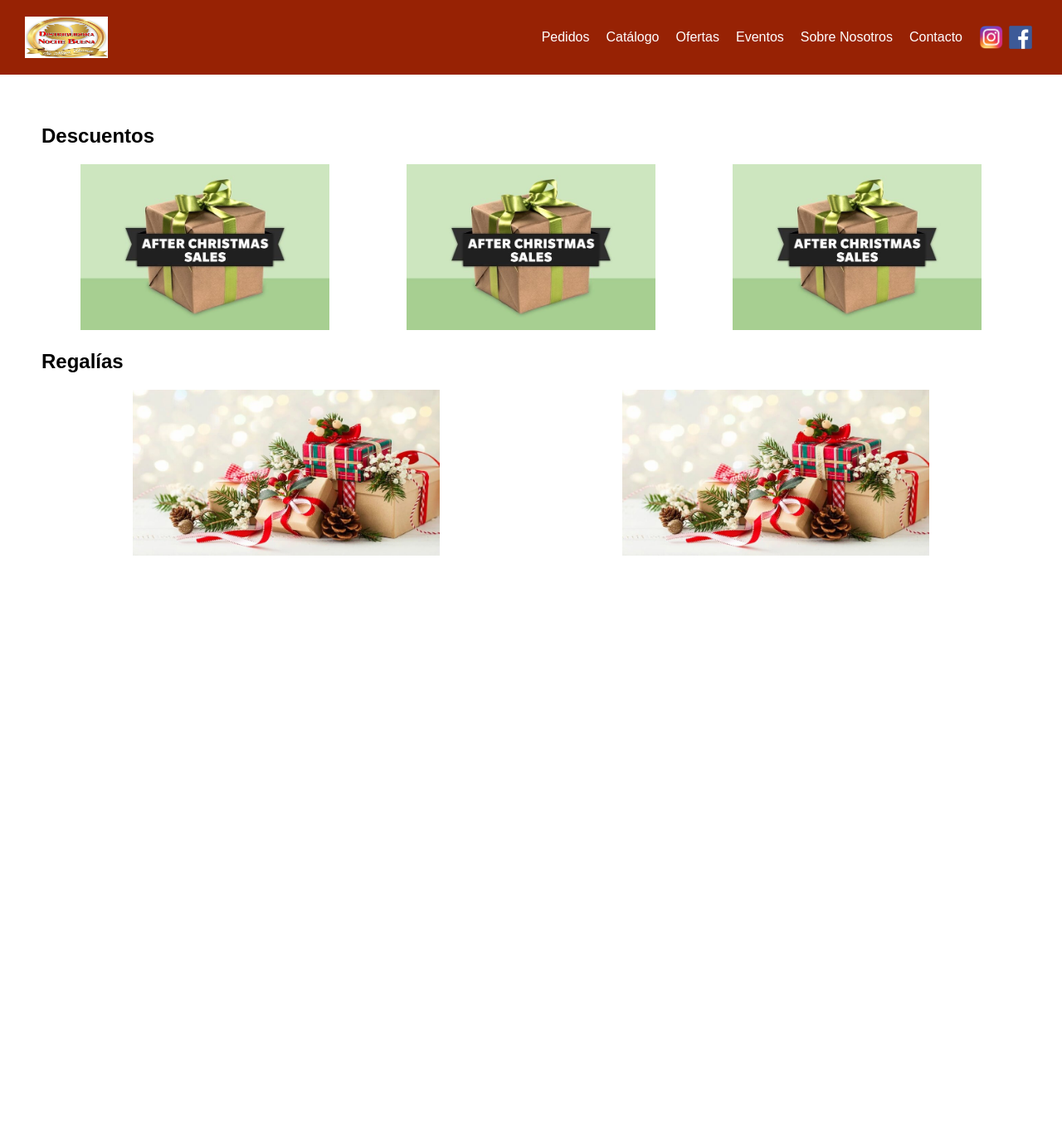
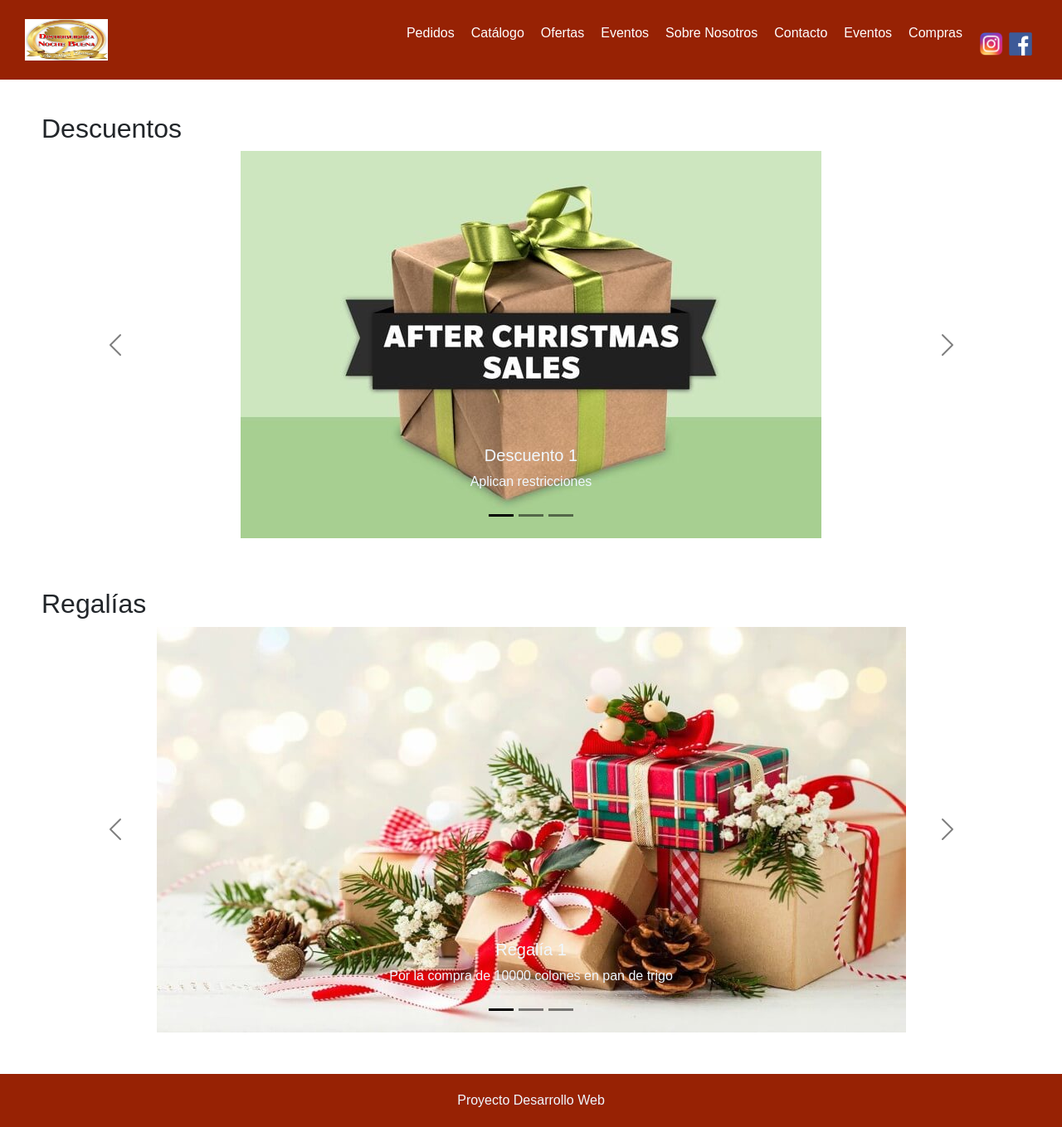
Before and after one commit to MikeZ184/PROYECTO_AMBWEB, a PHP site: page /html/ofertas.html in a window 1280 px wide. Shown: the whole page at 83% size. Before the commit the page ends 670 px from the top, so only its background shows below. Run offline with PHP 8.4, Linux system fonts and the light colour scheme.

Commit message:
Bootstrap a Ofertas
Se arregla detalle minimo en Contacto, y se le agrega bootstrap a Ofertas

```diff
--- a/css/ofertas.css
+++ b/css/ofertas.css
@@ -98,6 +98,7 @@
 
   display: flex;
   flex-direction: column;
+  margin-top: 60px;
 
 }
 
@@ -114,3 +115,31 @@
   height: 200px;
 
 }
+
+.carousel-inner {
+  display: grid;
+  justify-content: center;
+
+}
+
+.carousel-item img {
+  width: 400px;
+  height: auto;
+}
+
+.carousel-caption h5, p{
+
+  color: aliceblue;
+
+}
+
+.footer{
+
+  padding: 20px;
+  margin-top: 50px;
+  background-color: #972204;
+  display: flex;
+  justify-content: center;
+  color: aliceblue;
+
+}
--- a/html/contacto.html
+++ b/html/contacto.html
@@ -17,9 +17,7 @@
           <li class="navbar-item"><a href="catalogo.html">Catálogo</a></li>
           <li class="navbar-item"><a href="ofertas.html">Ofertas</a></li>
           <li class="navbar-item"><a href="eventos.html">Eventos</a></li>
-          <li class="navbar-item">
-            <a href="acercade.html">Sobre Nosotros</a>
-          </li>
+          <li class="navbar-item"><a href="acercade.html">Sobre Nosotros</a></li>
           <li class="navbar-item"><a href="contacto.html">Contacto</a></li>
           <li class="navbar-item"><a href="eventos.html">Eventos</a></li>
           <li class="navbar-item"><a href="contacto.html">Compras</a></li>
--- a/html/ofertas.html
+++ b/html/ofertas.html
@@ -3,22 +3,25 @@
   <head>
     <meta charset="UTF-8" />
     <title>Distribuidora Noche Buena</title>
-    <link rel="stylesheet" href="/PROYECTO_AMBWEB/css/ofertas.css" />
+    <link href="https://cdn.jsdelivr.net/npm/bootstrap@5.3.1/dist/css/bootstrap.min.css" rel="stylesheet" integrity="sha384-4bw+/aepP/YC94hEpVNVgiZdgIC5+VKNBQNGCHeKRQN+PtmoHDEXuppvnDJzQIu9" crossorigin="anonymous">
+    <link rel="stylesheet" href="../css/ofertas.css" />
   </head>
   <body>
     <header>
       <div class="logoimage">
-        <img src="/PROYECTO_AMBWEB/img/Logo Proyecto.jpg" alt="Logo Proyecto" />
+        <img src="../img/Logo Proyecto.jpg" alt="Logo Proyecto" />
       </div>
 
       <nav class="navbar">
         <ul class="navbar-list">
-          <li class="navbar-item"><a href="#">Pedidos</a></li>
-          <li class="navbar-item"><a href="#">Catálogo</a></li>
+          <li class="navbar-item"><a href="pedidos.html">Pedidos</a></li>
+          <li class="navbar-item"><a href="catalogo.html">Catálogo</a></li>
           <li class="navbar-item"><a href="ofertas.html">Ofertas</a></li>
-          <li class="navbar-item"><a href="#">Eventos</a></li>
-          <li class="navbar-item"><a href="#">Sobre Nosotros</a></li>
+          <li class="navbar-item"><a href="eventos.html">Eventos</a></li>
+          <li class="navbar-item"><a href="acercade.html">Sobre Nosotros</a></li>
           <li class="navbar-item"><a href="contacto.html">Contacto</a></li>
+          <li class="navbar-item"><a href="eventos.html">Eventos</a></li>
+          <li class="navbar-item"><a href="contacto.html">Compras</a></li>
         </ul>
 
         <div class="social-icons">
@@ -36,21 +39,103 @@
       <div class="descuentos">
         <h2>Descuentos</h2>
 
-        <div class="descimg">
+        <!-- <div class="descimg">
           <a href="#"><img src="../img/descuentos.jpg" alt="Descuentos" /></a>
           <a href="#"><img src="../img/descuentos.jpg" alt="Descuentos2" /></a>
           <a href="#"><img src="../img/descuentos.jpg" alt="Descuentos3" /></a>
+        </div> -->
+        <div id="carouselExampleDark" class="carousel carousel-dark slide">
+          <div class="carousel-indicators">
+            <button type="button" data-bs-target="#carouselExampleDark" data-bs-slide-to="0" class="active" aria-current="true" aria-label="Slide 1"></button>
+            <button type="button" data-bs-target="#carouselExampleDark" data-bs-slide-to="1" aria-label="Slide 2"></button>
+            <button type="button" data-bs-target="#carouselExampleDark" data-bs-slide-to="2" aria-label="Slide 3"></button>
+          </div>
+          <div class="carousel-inner">
+            <div class="carousel-item active" data-bs-interval="10000">
+              <img src="../img/descuentos.jpg" alt="Descuentos1" class="d-block w-100">
+              <div class="carousel-caption d-none d-md-block">
+                <h5>Descuento 1</h5>
+                <p>Aplican restricciones</p>
+              </div>
+            </div>
+            <div class="carousel-item" data-bs-interval="2000">
+              <img src="../img/descuentos.jpg" alt="Descuentos2" class="d-block w-100">
+              <div class="carousel-caption d-none d-md-block">
+                <h5>Descuento 2</h5>
+                <p>Solo de Lunes a Viernes</p>
+              </div>
+            </div>
+            <div class="carousel-item">
+              <img src="../img/descuentos.jpg" alt="Descuentos3" class="d-block w-100" >
+              <div class="carousel-caption d-none d-md-block">
+                <h5>Descuento 3</h5>
+                <p>Solo fines de semana</p>
+              </div>
+            </div>
+          </div>
+          <button class="carousel-control-prev" type="button" data-bs-target="#carouselExampleDark" data-bs-slide="prev">
+            <span class="carousel-control-prev-icon" aria-hidden="true"></span>
+            <span class="visually-hidden">Previous</span>
+          </button>
+          <button class="carousel-control-next" type="button" data-bs-target="#carouselExampleDark" data-bs-slide="next">
+            <span class="carousel-control-next-icon" aria-hidden="true"></span>
+            <span class="visually-hidden">Next</span>
+          </button>
         </div>
       </div>
 
       <div class="regalias">
         <h2>Regalías</h2>
 
-        <div class="regaimg">
+        <!-- <div class="regaimg">
           <a href="#"><img src="../img/regalias.jpg" alt="regalias" /></a>
           <a href="#"><img src="../img/regalias.jpg" alt="regalias2" /></a>
+        </div> -->
+
+        <div id="carouselExampleDark2" class="carousel carousel-dark slide">
+          <div class="carousel-indicators">
+            <button type="button" data-bs-target="#carouselExampleDark" data-bs-slide-to="0" class="active" aria-current="true" aria-label="Slide 1"></button>
+            <button type="button" data-bs-target="#carouselExampleDark" data-bs-slide-to="1" aria-label="Slide 2"></button>
+            <button type="button" data-bs-target="#carouselExampleDark" data-bs-slide-to="2" aria-label="Slide 3"></button>
+          </div>
+          <div class="carousel-inner">
+            <div class="carousel-item active" data-bs-interval="10000">
+              <img src="../img/regalias.jpg" alt="regalias1" class="d-block w-100">
+              <div class="carousel-caption d-none d-md-block">
+                <h5>Regalía 1</h5>
+                <p>Por la compra de 10000 colones en pan de trigo</p>
+              </div>
+            </div>
+            <div class="carousel-item" data-bs-interval="2000">
+              <img src="../img/regalias.jpg" alt="regalias2" class="d-block w-100">
+              <div class="carousel-caption d-none d-md-block">
+                <h5>Regalía 2</h5>
+                <p>Por la compra de 15000 colones en lacteos</p>
+              </div>
+            </div>
+            <div class="carousel-item">
+              <img src="../img/regalias.jpg" alt="regalias3" class="d-block w-100" >
+              <div class="carousel-caption d-none d-md-block">
+                <h5>Regalía 3</h5>
+                <p>Por la compra de 5000 colones en donas</p>
+              </div>
+            </div>
+          </div>
+          <button class="carousel-control-prev" type="button" data-bs-target="#carouselExampleDark2" data-bs-slide="prev">
+            <span class="carousel-control-prev-icon" aria-hidden="true"></span>
+            <span class="visually-hidden">Previous</span>
+          </button>
+          <button class="carousel-control-next" type="button" data-bs-target="#carouselExampleDark2" data-bs-slide="next">
+            <span class="carousel-control-next-icon" aria-hidden="true"></span>
+            <span class="visually-hidden">Next</span>
+          </button>
         </div>
+
       </div>
     </div>
+
+    <footer class="footer">Proyecto Desarrollo Web</footer>
+
+    <script src="https://cdn.jsdelivr.net/npm/bootstrap@5.3.1/dist/js/bootstrap.bundle.min.js" integrity="sha384-HwwvtgBNo3bZJJLYd8oVXjrBZt8cqVSpeBNS5n7C8IVInixGAoxmnlMuBnhbgrkm" crossorigin="anonymous"></script>
   </body>
 </html>
```
